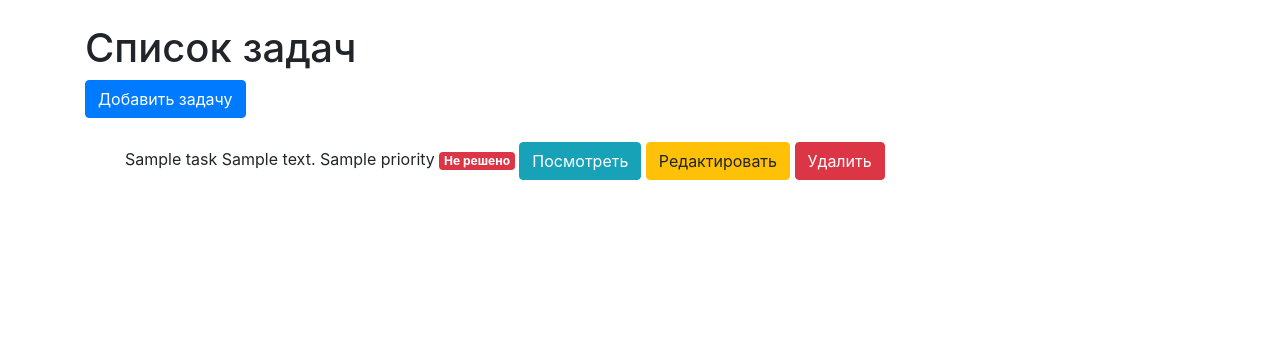
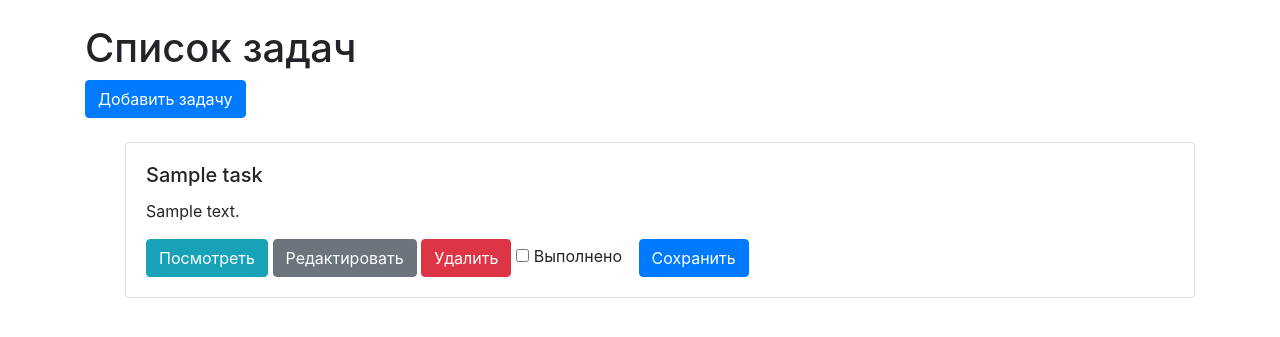
Before and after one commit to inkstatim/ToDo, a Django app: template ToDo_list/todo/templates/todo/task_list.html in a window 1280 px wide. Shown: the part 56-393 px from the top of the page. Run offline with Django 3.2, Linux system fonts and the light colour scheme; the template is opened without the code that fills it: most values are stand-ins (such as "Sample title", 1, 10 or a date in 2020); some libraries are stand-ins or nearby versions.

Commit message:
Added the ability to mark tasks as completed on the main page

```diff
--- a/ToDo_list/todo/templates/todo/task_list.html
+++ b/ToDo_list/todo/templates/todo/task_list.html
@@ -8,27 +8,29 @@
 
   <ul>
       <br>
-    {% for task in task_list %}
-    <tr>
-        <td>{{ task.title }}</td>
-        <td>{{ task.description }}</td>
-        <td>{{ task.priority }}</td>
-        <td>
-            {% if task.is_completed %}
-                <span class="badge badge-success">Решено</span>
-            {% else %}
-                <span class="badge badge-danger">Не решено</span>
-            {% endif %}
-        </td>
-        <td>
-            <a href="{% url 'todo:task_detail' task.pk %}" class="btn btn-info">Посмотреть</a>
-            <a href="{% url 'todo:task_update' task.pk %}" class="btn btn-warning">Редактировать</a>
-            <form action="{% url 'todo:task_delete' task.pk %}" method="post" class="d-inline">
-                {% csrf_token %}
-                <button type="submit" class="btn btn-danger">Удалить</button>
-            </form>
-        </td>
-    </tr> <br><br>
+      {% for task in task_list %}
+  <div class="card mb-2">
+    <div class="card-body">
+      <h5 class="card-title">{{ task.title }}</h5>
+      <p class="card-text">{{ task.description }}</p>
+      <form action="{% url 'todo:task_delete' task.pk %}" method="post" class="d-inline">
+        {% csrf_token %}
+        <a href="{% url 'todo:task_detail' task.pk %}" class="btn btn-info">Посмотреть</a>
+        <a href="{% url 'todo:task_update' task.pk %}" class="btn btn-secondary">Редактировать</a>
+        <button type="submit" class="btn btn-danger">Удалить</button>
+      </form>
+      <form action="{% url 'todo:task_toggle_complete' task.pk %}" method="post" class="d-inline">
+        {% csrf_token %}
+        <div class="form-check form-check-inline">
+          <input type="checkbox" name="completed" class="form-check-input" {% if task.completed %}checked{% endif %}>
+          <label class="form-check-label">Выполнено</label>
+        </div>
+        <button type="submit" class="btn btn-primary">Сохранить</button>
+      </form>
+    </div>
+  </div>
+{% empty %}
+  <p>No tasks found.</p>
 {% endfor %}
 
   </ul>
--- a/ToDo_list/todo/urls.py
+++ b/ToDo_list/todo/urls.py
@@ -1,5 +1,5 @@
 from django.urls import path
-from .views import TaskListView, TaskCreateView, TaskDeleteView, TaskUpdateView, TaskDetailView
+from .views import TaskListView, TaskCreateView, TaskDeleteView, TaskUpdateView, TaskDetailView, TaskToggleCompleteView
 
 app_name = 'todo'
 urlpatterns = [
@@ -8,4 +8,5 @@ urlpatterns = [
     path('update/<int:pk>/', TaskUpdateView.as_view(), name='task_update'),
     path('delete/<int:pk>/', TaskDeleteView.as_view(), name='task_delete'),
     path('task/<int:pk>/', TaskDetailView.as_view(), name='task_detail'),
+    path('toggle_complete/<int:pk>/', TaskToggleCompleteView.as_view(), name='task_toggle_complete'),
 ]
```
Also changed, not shown: ToDo_list/todo/views.py (+8 -2 lines).
